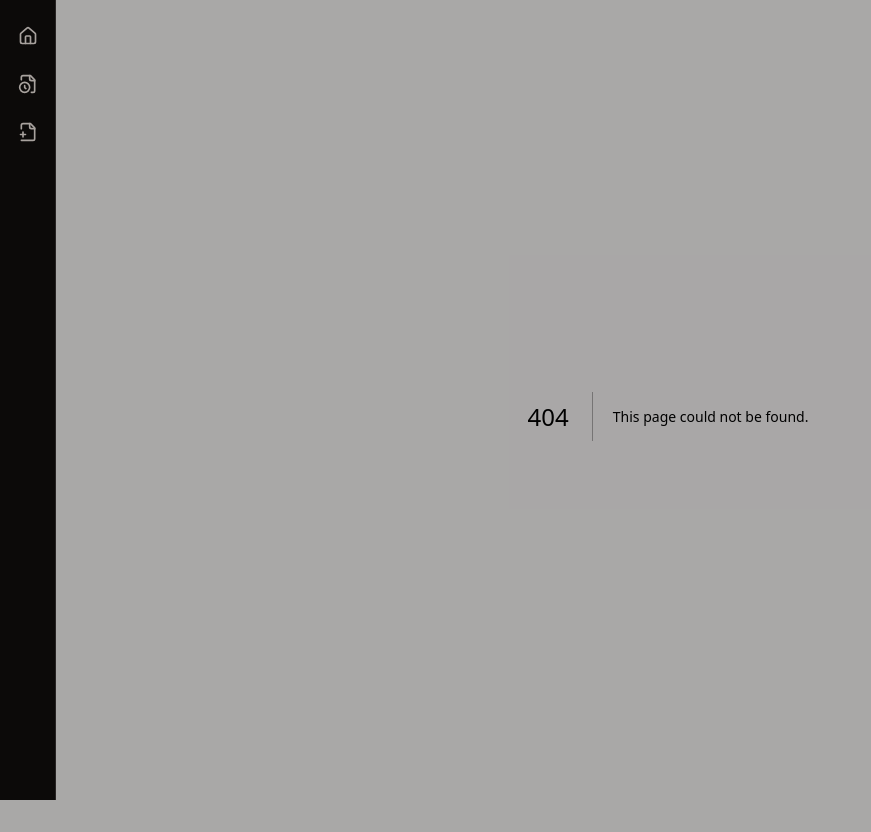
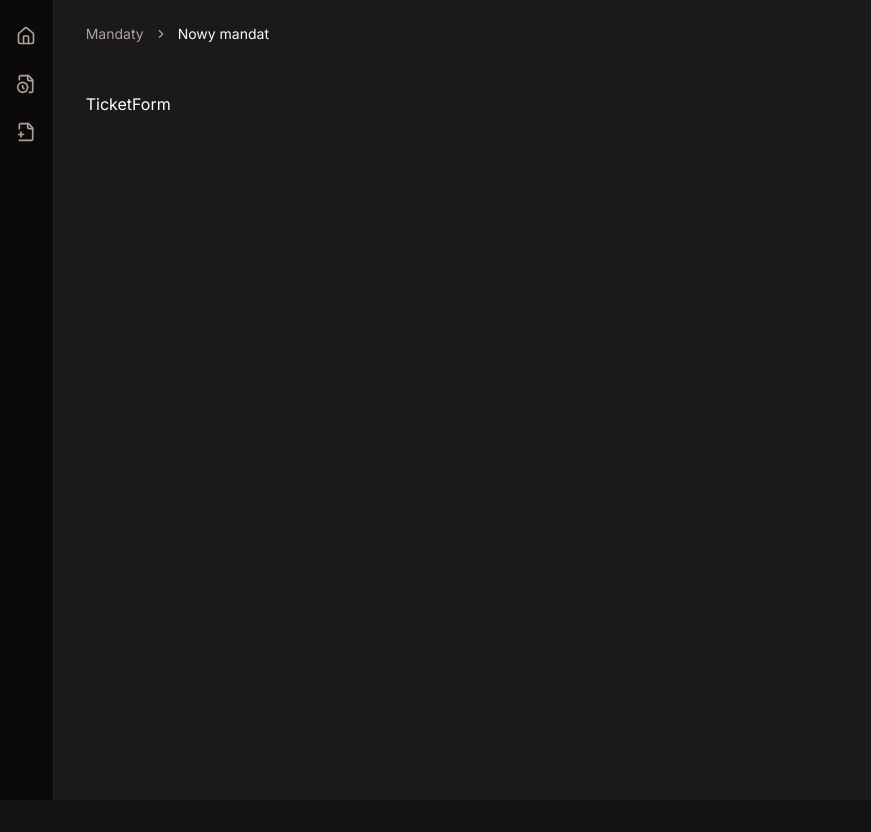
Before and after one commit to majer565/turbanski-mandat, a Next.js app: page /dodaj in a window 1280 px wide. Before the commit this address had no page. Shown: the whole page, without its empty margins (0-871 px from the left). After the commit the page ends 800 px from the top, so only its background shows below. Built offline with nearby package versions, Linux system fonts and the light colour scheme.

Commit message:
adds layout upgrade

```diff
--- /dev/null
+++ b/src/app/dodaj/page.tsx
@@ -0,0 +1,33 @@
+import TicketForm from "@/components/form/TicketForm";
+import {
+  Breadcrumb,
+  BreadcrumbItem,
+  BreadcrumbLink,
+  BreadcrumbList,
+  BreadcrumbPage,
+  BreadcrumbSeparator,
+} from "@/components/ui/breadcrumb";
+import FlexColumn from "@/components/wrappers/flex-column-wrapper";
+
+export default async function AddTicket() {
+  return (
+    <FlexColumn>
+      <div className="px-8 py-[8px]">
+        <Breadcrumb>
+          <BreadcrumbList>
+            <BreadcrumbItem>
+              <BreadcrumbLink href="/">Mandaty</BreadcrumbLink>
+            </BreadcrumbItem>
+            <BreadcrumbSeparator />
+            <BreadcrumbItem>
+              <BreadcrumbPage>Nowy mandat</BreadcrumbPage>
+            </BreadcrumbItem>
+          </BreadcrumbList>
+        </Breadcrumb>
+      </div>
+      <div className="container mx-auto py-10">
+        <TicketForm />
+      </div>
+    </FlexColumn>
+  );
+}
--- a/src/app/layout.tsx
+++ b/src/app/layout.tsx
@@ -1,7 +1,7 @@
 import { ThemeProvider } from "@/components/providers/theme-provider";
 import Sidebar from "@/components/Sidebar";
 import { Toaster } from "@/components/ui/toaster";
-import FlexRowWrapper from "@/components/wrappers/FlexRowWrapper";
+import FlexRow from "@/components/wrappers/FlexRowWrapper";
 import PageWrapper from "@/components/wrappers/PageWrapper";
 import RootWrapper from "@/components/wrappers/RootWrapper";
 import type { Metadata } from "next";
@@ -26,13 +26,13 @@ export default function RootLayout({
       <body className={inter.className}>
         <ReactQueryClientProvider>
           <ThemeProvider attribute="class" defaultTheme="dark" enableSystem>
-            <FlexRowWrapper>
-              <RootWrapper>
+            <RootWrapper>
+              <FlexRow>
                 <Sidebar />
                 <PageWrapper>{children}</PageWrapper>
-                <Toaster />
-              </RootWrapper>
-            </FlexRowWrapper>
+              </FlexRow>
+              <Toaster />
+            </RootWrapper>
           </ThemeProvider>
         </ReactQueryClientProvider>
       </body>
--- a/src/app/page.tsx
+++ b/src/app/page.tsx
@@ -1,9 +1,25 @@
 import TicketsTable from "@/components/data-table-implementation/TicketsTable";
+import { Breadcrumb, BreadcrumbItem, BreadcrumbList, BreadcrumbPage } from "@/components/ui/breadcrumb";
+import FlexColumn from "@/components/wrappers/flex-column-wrapper";
+import { Suspense } from "react";
 
 export default async function Home() {
   return (
-    <div className="container mx-auto py-10">
-      <TicketsTable />
-    </div>
+    <FlexColumn>
+      <div className="px-8 py-[8px]">
+        <Breadcrumb className="hidden md:flex">
+          <BreadcrumbList>
+            <BreadcrumbItem>
+              <BreadcrumbPage>Mandaty</BreadcrumbPage>
+            </BreadcrumbItem>
+          </BreadcrumbList>
+        </Breadcrumb>
+      </div>
+      <div className="container mx-auto py-10">
+        <Suspense>
+          <TicketsTable />
+        </Suspense>
+      </div>
+    </FlexColumn>
   );
 }
--- a/src/components/data-table/DataTable.tsx
+++ b/src/components/data-table/DataTable.tsx
@@ -10,6 +10,8 @@ import { ColumnFilterDefinition } from "./data-table-filters/DataTableFilterButt
 import DataTableFilters from "./data-table-filters/DataTableFilters";
 import { DataTablePagination } from "./DataTablePagination";
 import { DataTableViewOptions } from "./DataTableViewOptions";
+import DataTableNewRow from "./data-table-new-row";
+import FlexRow from "../wrappers/FlexRowWrapper";
 
 export interface QueryParams {
   p?: string;
@@ -70,7 +72,10 @@ export function DataTable<TData>({ table, columnFilters, isDataLoading }: DataTa
     <DataTableWrapper>
       <DataTableHeaderWrapper>
         <DataTableFilters columnFilters={columnFilters} table={table} />
-        <DataTableViewOptions table={table} />
+        <FlexRow className="gap-3">
+          <DataTableNewRow />
+          <DataTableViewOptions table={table} />
+        </FlexRow>
       </DataTableHeaderWrapper>
       <div className="rounded-md border border-border">
         <Table>
--- /dev/null
+++ b/src/components/data-table/data-table-new-row.tsx
@@ -0,0 +1,19 @@
+"use client";
+
+import React from "react";
+import { Button } from "../ui/button";
+import Link from "next/link";
+import { ListPlus } from "lucide-react";
+
+const DataTableNewRow = () => {
+  return (
+    <Link href="/dodaj">
+      <Button variant="ghost" size="sm" className="ml-auto hidden h-8 lg:flex">
+        <ListPlus className="h-4 w-4 mr-1" />
+        <span>Dodaj</span>
+      </Button>
+    </Link>
+  );
+};
+
+export default DataTableNewRow;
--- /dev/null
+++ b/src/components/form/TicketForm.tsx
@@ -0,0 +1,9 @@
+import React from 'react'
+
+const TicketForm = () => {
+  return (
+    <div>TicketForm</div>
+  )
+}
+
+export default TicketForm
--- /dev/null
+++ b/src/components/ui/breadcrumb.tsx
@@ -0,0 +1,115 @@
+import * as React from "react"
+import { Slot } from "@radix-ui/react-slot"
+import { ChevronRight, MoreHorizontal } from "lucide-react"
+
+import { cn } from "@/lib/utils"
+
+const Breadcrumb = React.forwardRef<
+  HTMLElement,
+  React.ComponentPropsWithoutRef<"nav"> & {
+    separator?: React.ReactNode
+  }
+>(({ ...props }, ref) => <nav ref={ref} aria-label="breadcrumb" {...props} />)
+Breadcrumb.displayName = "Breadcrumb"
+
+const BreadcrumbList = React.forwardRef<
+  HTMLOListElement,
+  React.ComponentPropsWithoutRef<"ol">
+>(({ className, ...props }, ref) => (
+  <ol
+    ref={ref}
+    className={cn(
+      "flex flex-wrap items-center gap-1.5 break-words text-sm text-muted-foreground sm:gap-2.5",
+      className
+    )}
+    {...props}
+  />
+))
+BreadcrumbList.displayName = "BreadcrumbList"
+
+const BreadcrumbItem = React.forwardRef<
+  HTMLLIElement,
+  React.ComponentPropsWithoutRef<"li">
+>(({ className, ...props }, ref) => (
+  <li
+    ref={ref}
+    className={cn("inline-flex items-center gap-1.5", className)}
+    {...props}
+  />
+))
+BreadcrumbItem.displayName = "BreadcrumbItem"
+
+const BreadcrumbLink = React.forwardRef<
+  HTMLAnchorElement,
+  React.ComponentPropsWithoutRef<"a"> & {
+    asChild?: boolean
+  }
+>(({ asChild, className, ...props }, ref) => {
+  const Comp = asChild ? Slot : "a"
+
+  return (
+    <Comp
+      ref={ref}
+      className={cn("transition-colors hover:text-foreground", className)}
+      {...props}
+    />
+  )
+})
+BreadcrumbLink.displayName = "BreadcrumbLink"
+
+const BreadcrumbPage = React.forwardRef<
+  HTMLSpanElement,
+  React.ComponentPropsWithoutRef<"span">
+>(({ className, ...props }, ref) => (
+  <span
+    ref={ref}
+    role="link"
+    aria-disabled="true"
+    aria-current="page"
+    className={cn("font-normal text-foreground", className)}
+    {...props}
+  />
+))
+BreadcrumbPage.displayName = "BreadcrumbPage"
+
+const BreadcrumbSeparator = ({
+  children,
+  className,
+  ...props
+}: React.ComponentProps<"li">) => (
+  <li
+    role="presentation"
+    aria-hidden="true"
+    className={cn("[&>svg]:size-3.5", className)}
+    {...props}
+  >
+    {children ?? <ChevronRight />}
+  </li>
+)
+BreadcrumbSeparator.displayName = "BreadcrumbSeparator"
+
+const BreadcrumbEllipsis = ({
+  className,
+  ...props
+}: React.ComponentProps<"span">) => (
+  <span
+    role="presentation"
+    aria-hidden="true"
+    className={cn("flex h-9 w-9 items-center justify-center", className)}
+    {...props}
+  >
+    <MoreHorizontal className="h-4 w-4" />
+    <span className="sr-only">More</span>
+  </span>
+)
+BreadcrumbEllipsis.displayName = "BreadcrumbElipssis"
+
+export {
+  Breadcrumb,
+  BreadcrumbList,
+  BreadcrumbItem,
+  BreadcrumbLink,
+  BreadcrumbPage,
+  BreadcrumbSeparator,
+  BreadcrumbEllipsis,
+}
--- a/src/components/wrappers/FlexRowWrapper.tsx
+++ b/src/components/wrappers/FlexRowWrapper.tsx
@@ -1,7 +1,14 @@
+"use client";
+
 import React from "react";
 
-const FlexRow = ({ children }: React.PropsWithChildren) => {
-  return <div className="flex">{children}</div>;
+interface FlexRowProps {
+  children: React.ReactNode;
+  className?: string;
+}
+
+const FlexRow = ({ children, className }: FlexRowProps) => {
+  return <div className={`flex ${className}`}>{children}</div>;
 };
 
 export default FlexRow;
--- a/src/components/wrappers/PageWrapper.tsx
+++ b/src/components/wrappers/PageWrapper.tsx
@@ -1,7 +1,7 @@
 import React from "react";
 
 const PageWrapper = ({ children }: React.PropsWithChildren) => {
-  return <div className="flex flex-col sm:gap-4 sm:py-4 sm:pl-14">{children}</div>;
+  return <div className="flex flex-col w-full sm:gap-4 sm:py-4">{children}</div>;
 };
 
 export default PageWrapper;
--- a/src/components/wrappers/SideBarWrapper.tsx
+++ b/src/components/wrappers/SideBarWrapper.tsx
@@ -1,8 +1,10 @@
+"use client"
+
 import React from "react";
 
 const SideBarWrapper = ({ children }: React.PropsWithChildren) => {
   return (
-    <aside className="fixed inset-y-0 left-0 z-10 hidden w-14 flex-col border-r border-border bg-background sm:flex">
+    <aside className="h-svh left-0 w-14 flex-col border-r border-border bg-background sm:flex">
       <div className="flex flex-col items-center gap-4 px-2 sm:py-5">{children}</div>
     </aside>
   );
--- /dev/null
+++ b/src/components/wrappers/flex-column-wrapper.tsx
@@ -0,0 +1,12 @@
+import React from "react";
+
+interface FlexColumnProps {
+  children: React.ReactNode;
+  className?: string;
+}
+
+const FlexColumn = ({ children, className }: FlexColumnProps) => {
+  return <div className={`flex flex-col ${className}`}>{children}</div>;
+};
+
+export default FlexColumn;
```
